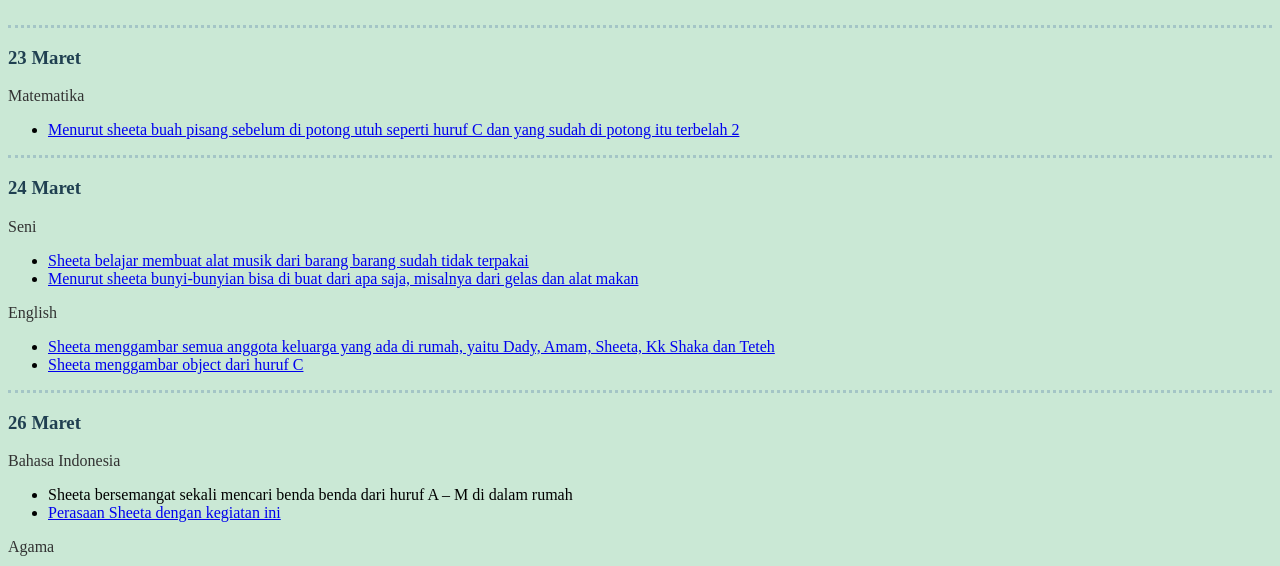
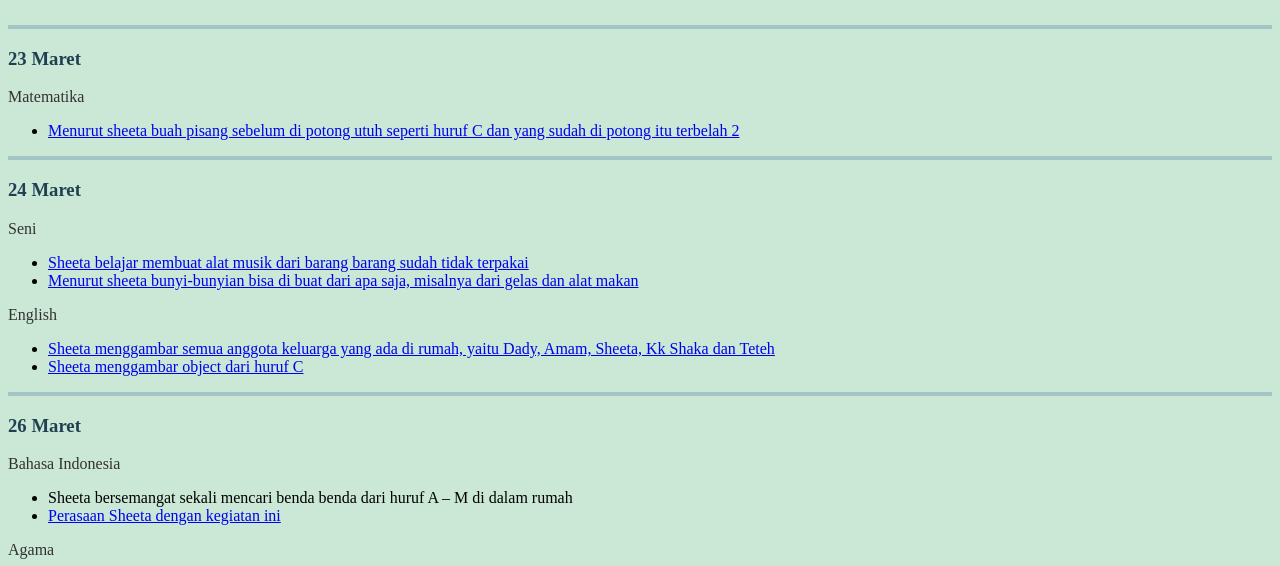
Before and after one commit to riosyahran/Belajardirumah, a plain HTML site: page 1stweek.html in a window 1280 px wide. Shown: the part 234-800 px from the top of the page. Drawn offline with Linux system fonts and the light colour scheme.

Commit message:
Update styles.css

```diff
--- a/css/styles.css
+++ b/css/styles.css
@@ -4,9 +4,9 @@ body {
 
 hr {
   border-style: none;
-  border-top-style: dotted;
+  border-top-style: solid;
   border-color: #a4c5c6;
-  border-width: 3px;
+  border-width: 4px;
   width: 100%;
 }
 
```
